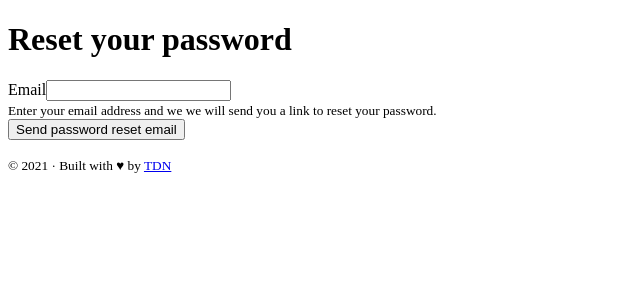
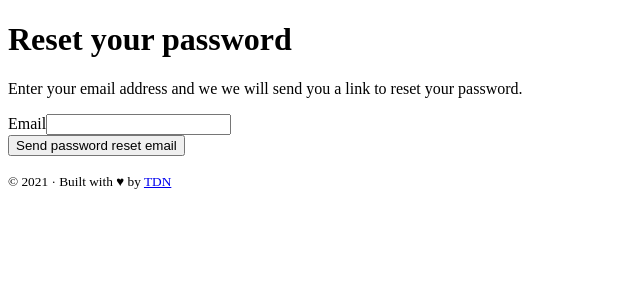
Before and after one commit to yayasane/pinterest-clone-symfony, a Symfony app: template templates/reset_password/request.html.twig in a window 1280 px wide. Shown: the part 78-378 px from the top of the page, without its empty margins (0-640 px from the left). Run offline with Twig, Linux system fonts and the light colour scheme; the template is opened without the code that fills it, so the values that code supplies are empty; form fields are guessed from the names that the template uses; some libraries are stand-ins or nearby versions.

Commit message:
Style reset password templates

```diff
--- a/templates/reset_password/request.html.twig
+++ b/templates/reset_password/request.html.twig
@@ -1,23 +1,26 @@
 {% extends 'layouts/base.html.twig' %}
 
-{% block title %}Reset your password
-{% endblock %}
+{% block title 'Reset your password' %}
 
 {% block body %}
-	{% for flashError in app.flashes('reset_password_error') %}
-		<div class="alert alert-danger" role="alert">{{ flashError }}</div>
-	{% endfor %}
-	<h1>Reset your password</h1>
+	<div class="row">
+		<div class="col-md-6 mx-auto">
+			<h1 class='mt-5 mb-3, text-center'>Reset your password</h1>
+			{% for flashError in app.flashes('reset_password_error') %}
+				<div class="alert alert-error mb-3 rounded" role="alert">{{ flashError }}</div>
+			{% endfor %}
 
-	{{ form_start(requestForm) }}
-	{{ form_row(requestForm.email) }}
-	<div>
-		<small>
-			Enter your email address and we we will send you a
-			                link to reset your password.
-		</small>
+			<p class="mb-5 text-center text-muted">
+				Enter your email address and we we will send you a
+																																																						                link to reset your password.
+			</p>
+
+			{{ form_start(requestForm) }}
+			{{ form_row(requestForm.email) }}
+			<div></div>
+
+			<button type="submit" class="btn btn-primary btn-lg btn-block">Send password reset email</button>
+			{{ form_end(requestForm) }}
+		</div>
 	</div>
-
-	<button class="btn btn-primary">Send password reset email</button>
-	{{ form_end(requestForm) }}
 {% endblock %}
```
Also changed, not shown: templates/reset_password/reset.html.twig (+9 -5 lines).
